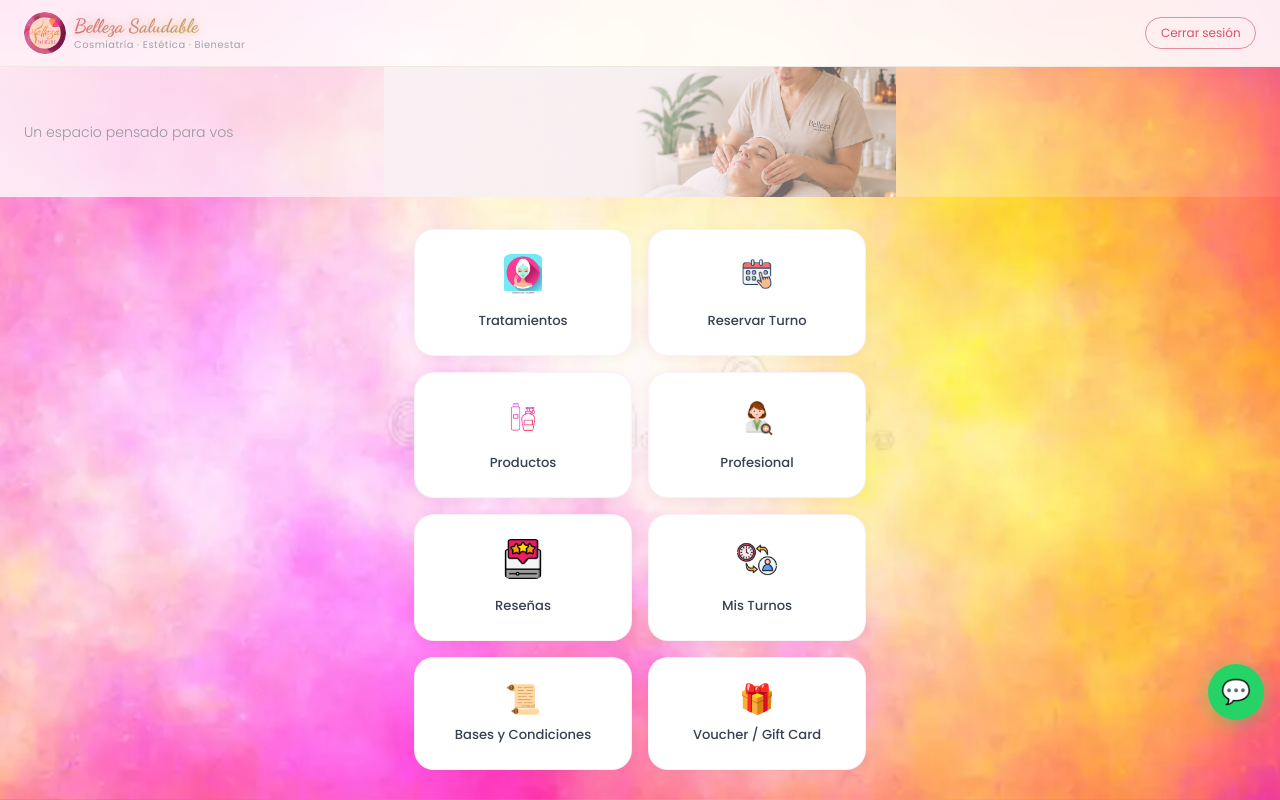
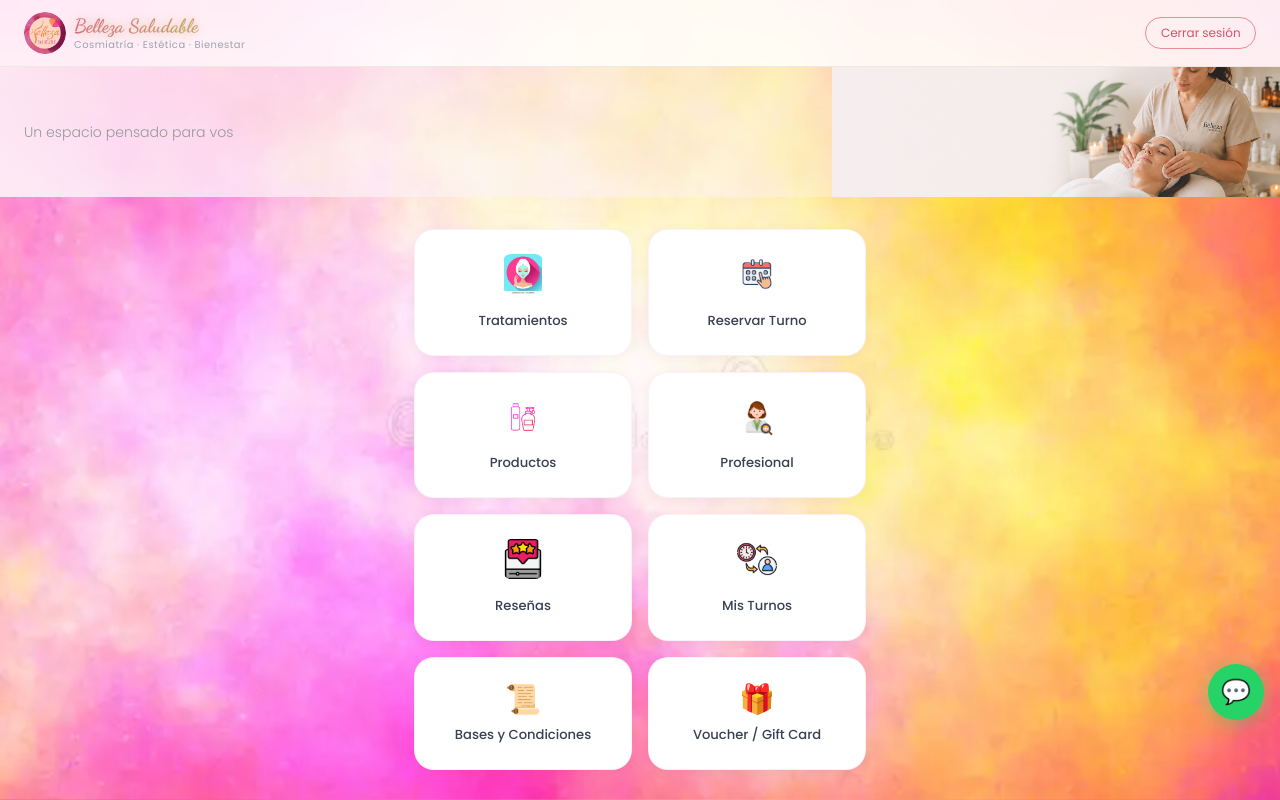
Before and after one commit to PameVillegas/belleza-saludable, a React (Vite) app in the folder frontend/: page /inicio in a window 1280 px wide. Shown: the top 800 px of the page. Built offline with nearby package versions, Linux system fonts and the light colour scheme.

Commit message:
Banner: imagen mas chica (35%) y alineada a la derecha

```diff
--- a/frontend/src/styles/global.css
+++ b/frontend/src/styles/global.css
@@ -1158,8 +1158,9 @@ body {
   object-fit: contain;
   position: absolute;
   top: 50%;
-  left: 50%;
-  transform: translate(-50%, -50%) scale(0.4);
+  right: 0;
+  transform: translateY(-50%) scale(0.35);
+  transform-origin: right center;
 }
 
 .home-banner-overlay {
```
